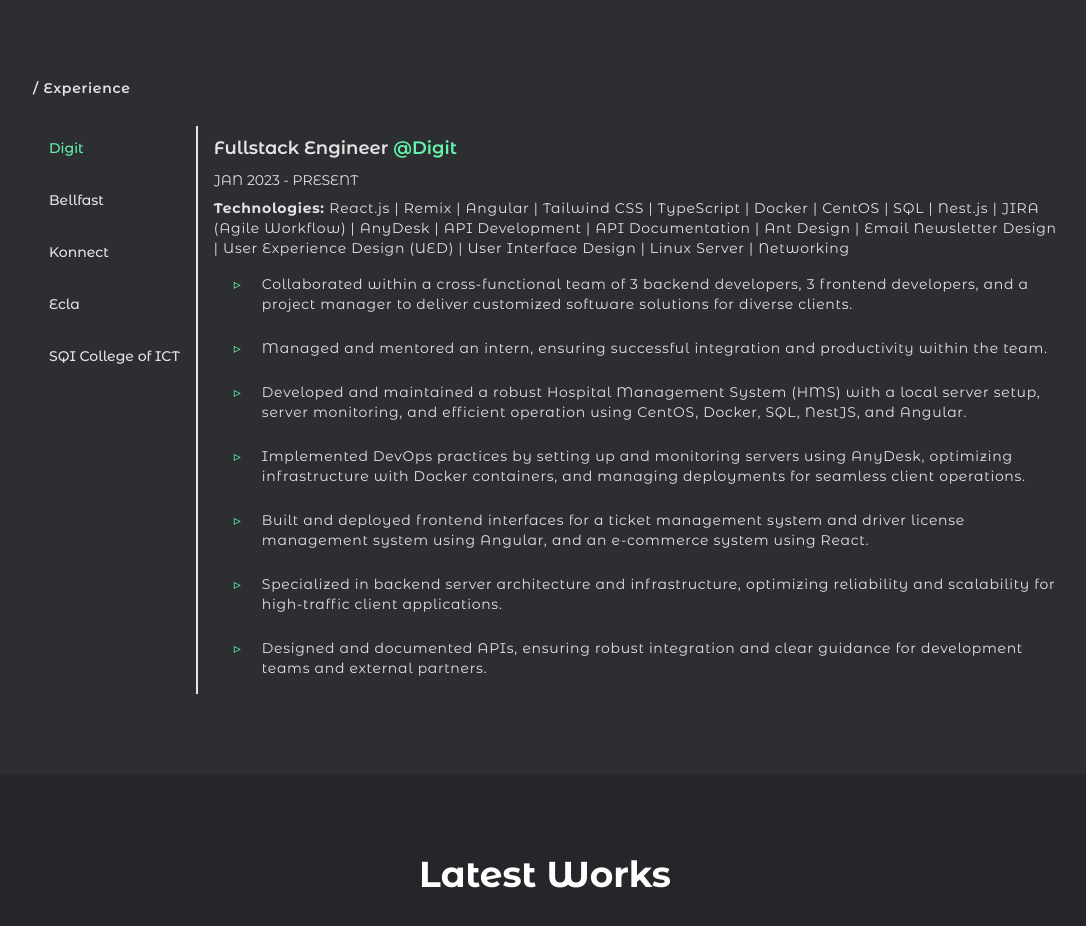
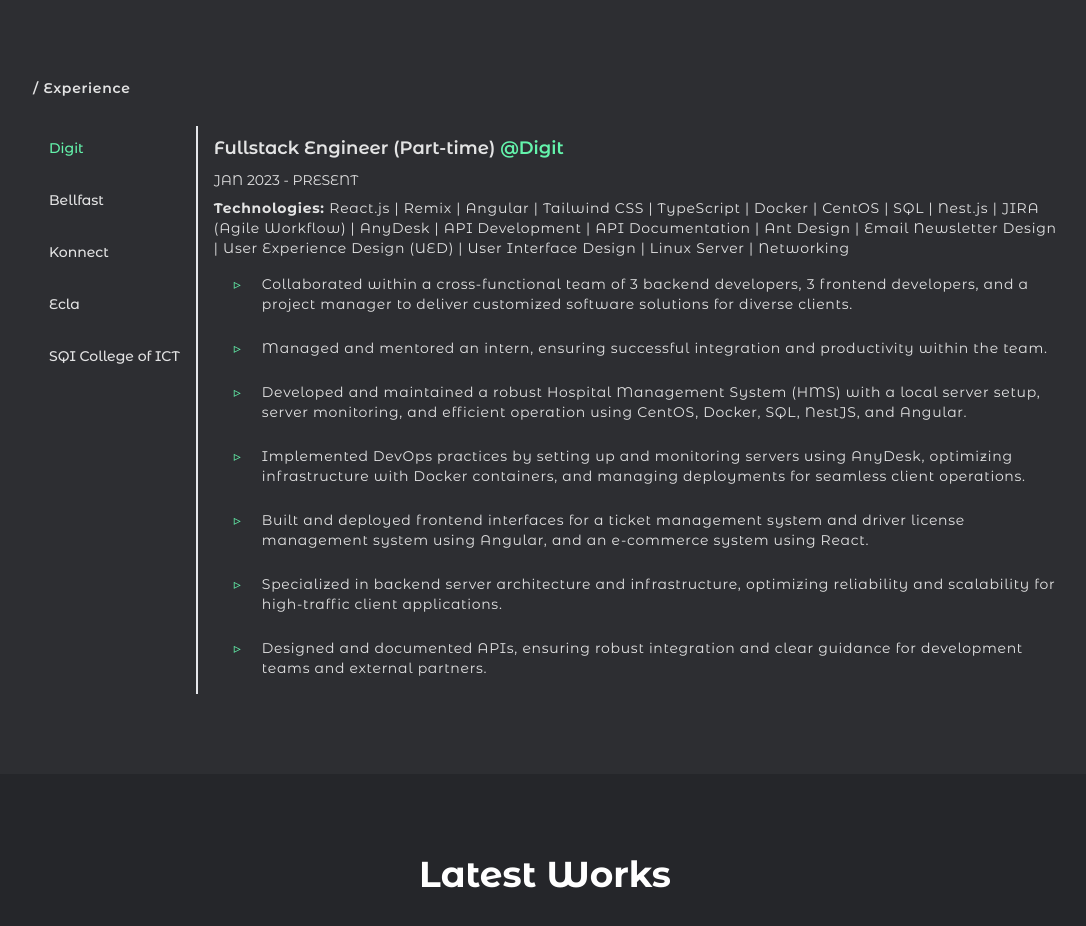
Before and after one commit to scryptwiz/Portfolio-2025, a React (Vite) app: page / in a window 1280 px wide. Shown: the part 1760-2686 px from the top of the page, without its empty margins (95-1181 px from the left). Built offline with nearby package versions, Linux system fonts and the light colour scheme.

Commit message:
Update experience.tsx

```diff
--- a/src/components/experience/experience.tsx
+++ b/src/components/experience/experience.tsx
@@ -10,7 +10,7 @@ type ExperienceItem = {
 
 const experienceItems: Record<string, ExperienceItem> = {
 	Digit: {
-		jobTitle: "Fullstack Engineer ",
+		jobTitle: "Fullstack Engineer (Part-time)",
 		duration: "JAN 2023 - PRESENT",
 		languages: ["React.js", "Remix", "Angular", "Tailwind CSS", "TypeScript", "Docker", "CentOS", "SQL", "Nest.js", "JIRA (Agile Workflow)", "AnyDesk", "API Development", "API Documentation", "Ant Design", "Email Newsletter Design", "User Experience Design (UED)", "User Interface Design", "Linux Server", "Networking"],
 		desc: [
@@ -38,7 +38,7 @@ const experienceItems: Record<string, ExperienceItem> = {
 		]
 	},
 	Konnect: {
-		jobTitle: "Frontend Engineer ",
+		jobTitle: "Frontend Engineer (Full Time)",
 		duration: "JAN 2023 - NOV 2024",
 		languages: ["React.js", "Vite", "Tailwind CSS", "Ant Design", "Axios", "Redux"],
 		desc: [
@@ -49,7 +49,7 @@ const experienceItems: Record<string, ExperienceItem> = {
 		]
 	},
 	Ecla: {
-		jobTitle: "Frontend Developer ",
+		jobTitle: "Frontend Developer (Contract)",
 		duration: "JUN 2022 - DEC 2022",
 		languages: ["React.js", "Tailwind CSS"],
 		desc: [
```
